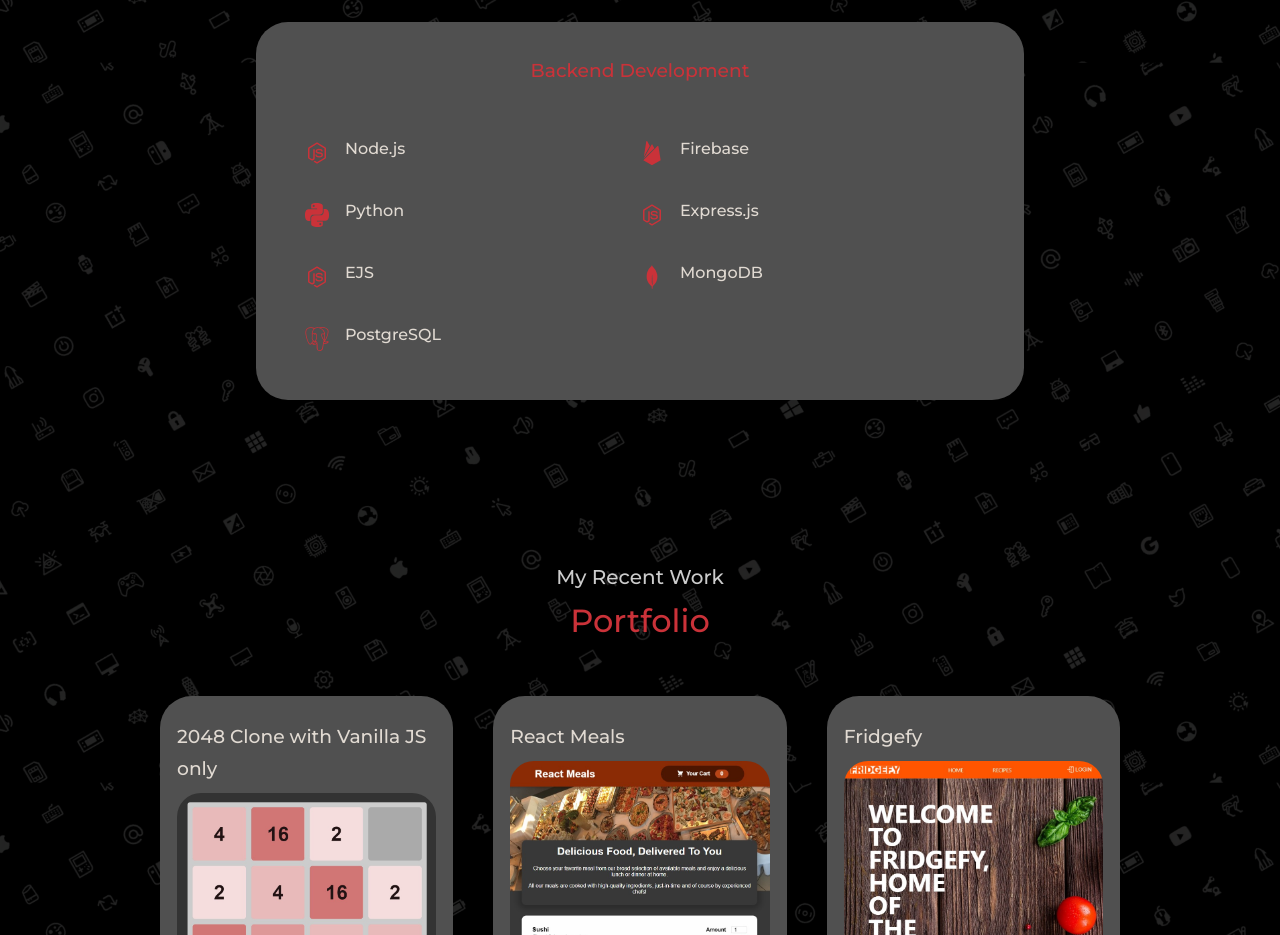
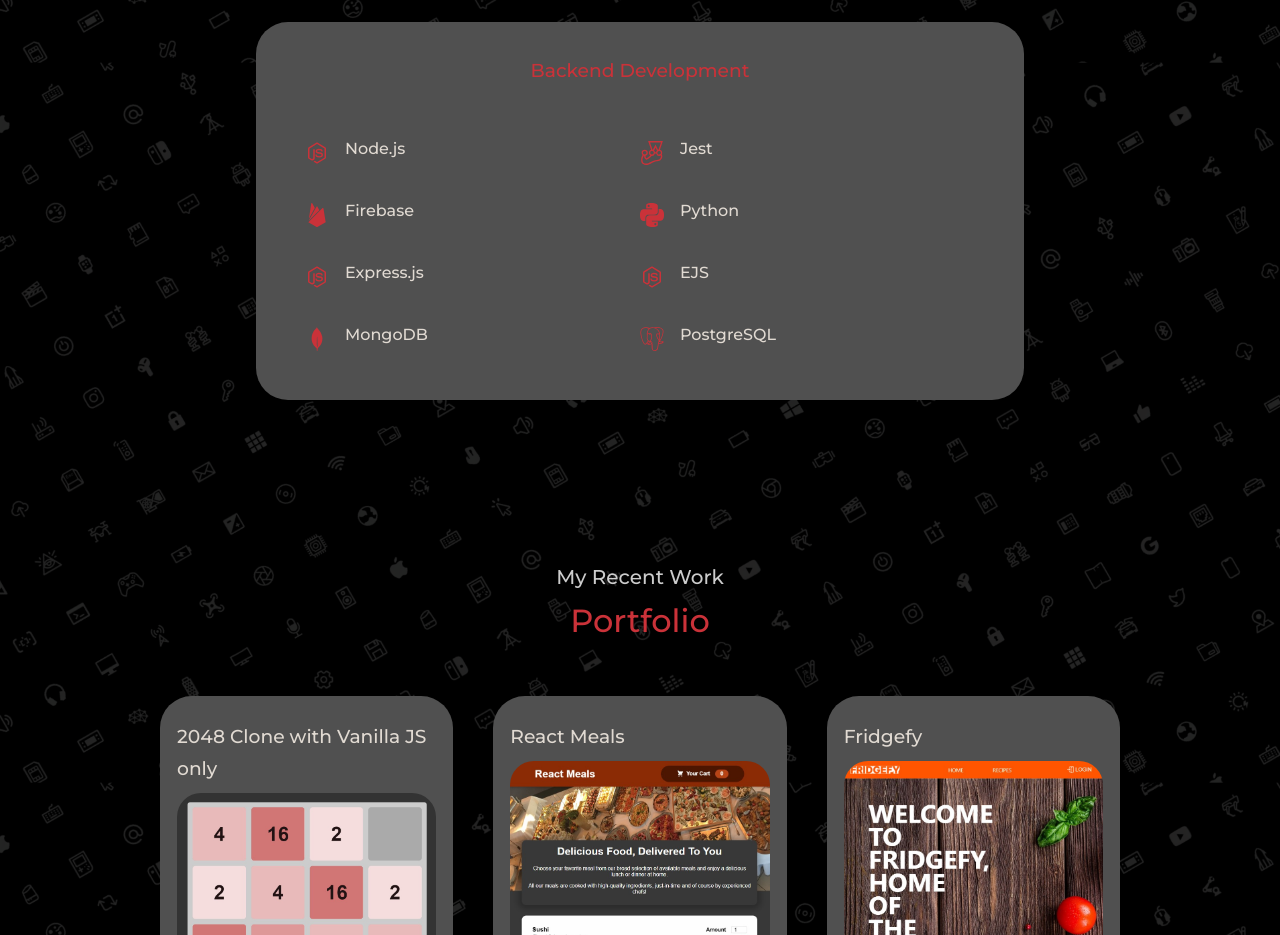
Before and after one commit to jccifuentes21/portfolio-v1, a React (Create React App) app: page / in a window 1280 px wide. Shown: the part 2640-3575 px from the top of the page. Built offline with nearby package versions, Linux system fonts and the light colour scheme.

Commit message:
updated resume, added jest to experience

```diff
--- a/src/components/experience/Experience.jsx
+++ b/src/components/experience/Experience.jsx
@@ -2,7 +2,7 @@ import classes from "./Experience.module.css";
 
 import { BiGitBranch } from "react-icons/bi";
 import { ImHtmlFive, ImCss3 } from "react-icons/im";
-import { SiJavascript, SiBootstrap, SiJquery, SiFirebase, SiPython, SiHeroku, SiMongodb, SiPostgresql } from "react-icons/si";
+import { SiJavascript, SiBootstrap, SiJquery, SiFirebase, SiPython, SiHeroku, SiMongodb, SiPostgresql, SiJest } from "react-icons/si";
 import { FaReact, FaSass, FaGithub } from "react-icons/fa";
 import { IoLogoNodejs } from "react-icons/io";
 import { TbBrandNextjs } from "react-icons/tb";
@@ -96,6 +96,12 @@ const Experience = () => {
               </div>
             </article>
             <article className={classes.experience__details}>
+              <SiJest className={classes['experience__details-icon']} />
+              <div>
+                <h4>Jest</h4>
+              </div>
+            </article>
+            <article className={classes.experience__details}>
               <SiFirebase className={classes['experience__details-icon']} />
               <div>
                 <h4>Firebase</h4>
```
Also changed, not shown: 1 other file (tests, documents, lock files or other folders).
